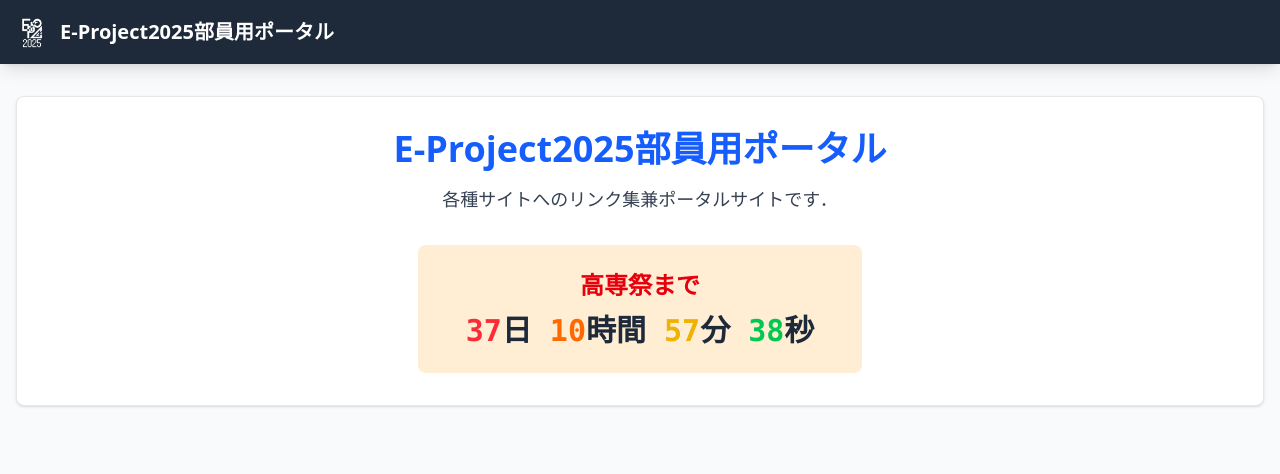
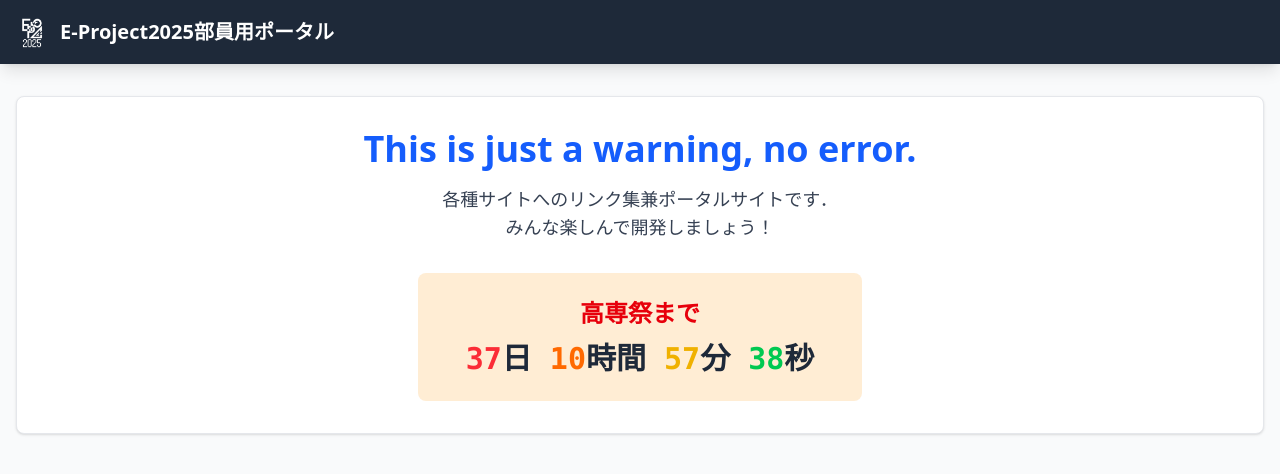
Before and after one commit to NIT-Maizuru-E-Project/2025Portal, a Vue app: page /2025Portal in a window 1280 px wide. Shown: the top 474 px of the page. Built offline with nearby package versions, Linux system fonts and the light colour scheme.

Commit message:
style: ベースのスタイルを確定

```diff
--- a/src/views/2025Portal.vue
+++ b/src/views/2025Portal.vue
@@ -1,8 +1,8 @@
 <template>
   <div class="home min-h-screen bg-gray-50 flex items-start">
     <div class="block w-full bg-white border border-gray-200 rounded-lg shadow-sm  text-center p-8 m-4">
-      <h1 class="text-4xl font-bold text-blue-600 mb-4">E-Project2025部員用ポータル</h1>
-      <p class="text-lg text-gray-700 max-w-md mx-auto">各種サイトへのリンク集兼ポータルサイトです．</p>
+      <h1 class="text-4xl font-bold text-blue-600 mb-4">This is just a warning, no error.</h1>
+      <p class="text-lg text-gray-700 max-w-md mx-auto">各種サイトへのリンク集兼ポータルサイトです．<br />みんな楽しんで開発しましょう！</p>
 
       <!-- カウントダウン -->
       <div class="mt-8 p-6 bg-orange-100 border-red-400 rounded-lg inline-block px-12">
```
Also changed, not shown: 5 other files (tests, documents, lock files or other folders).
